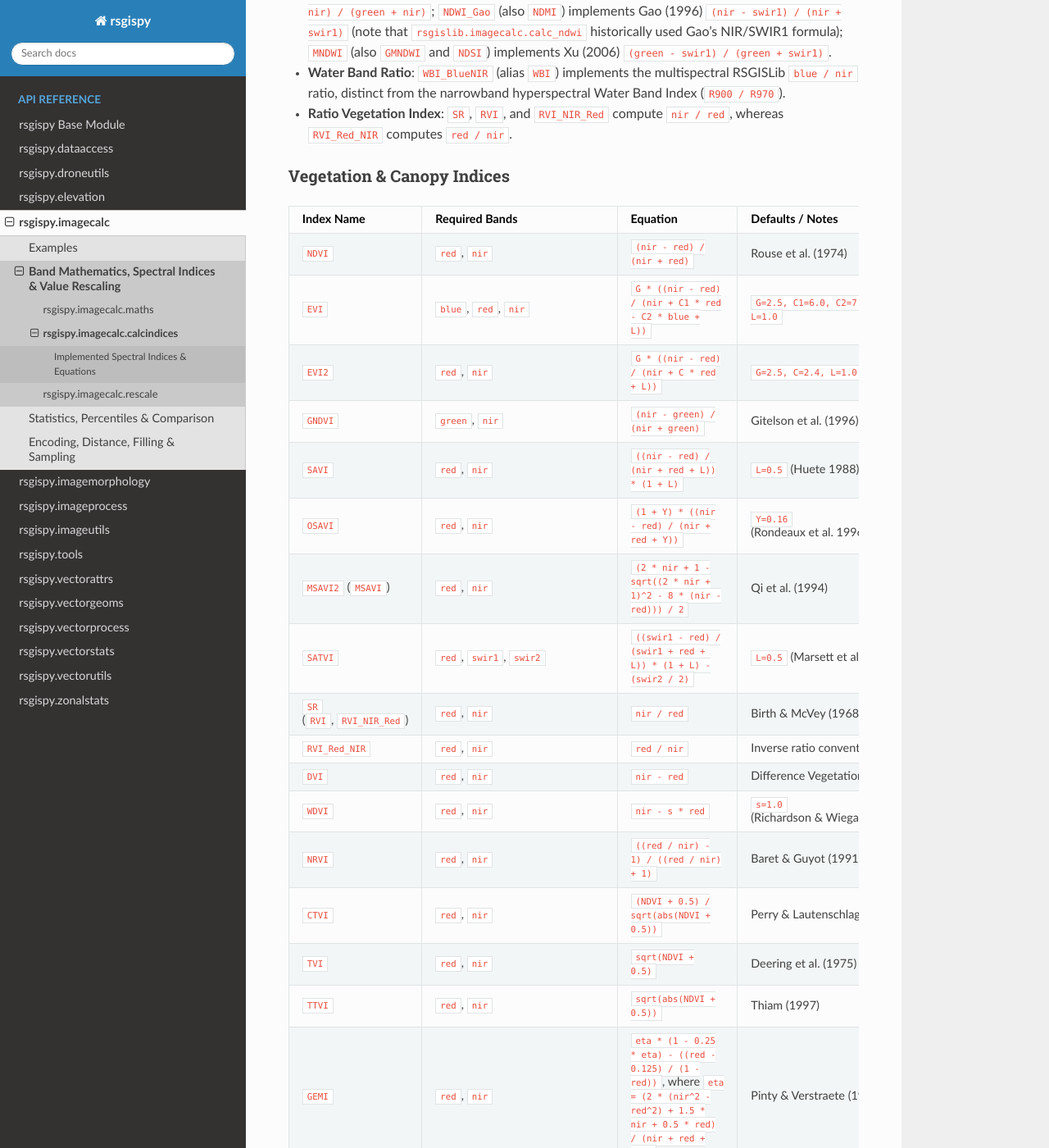
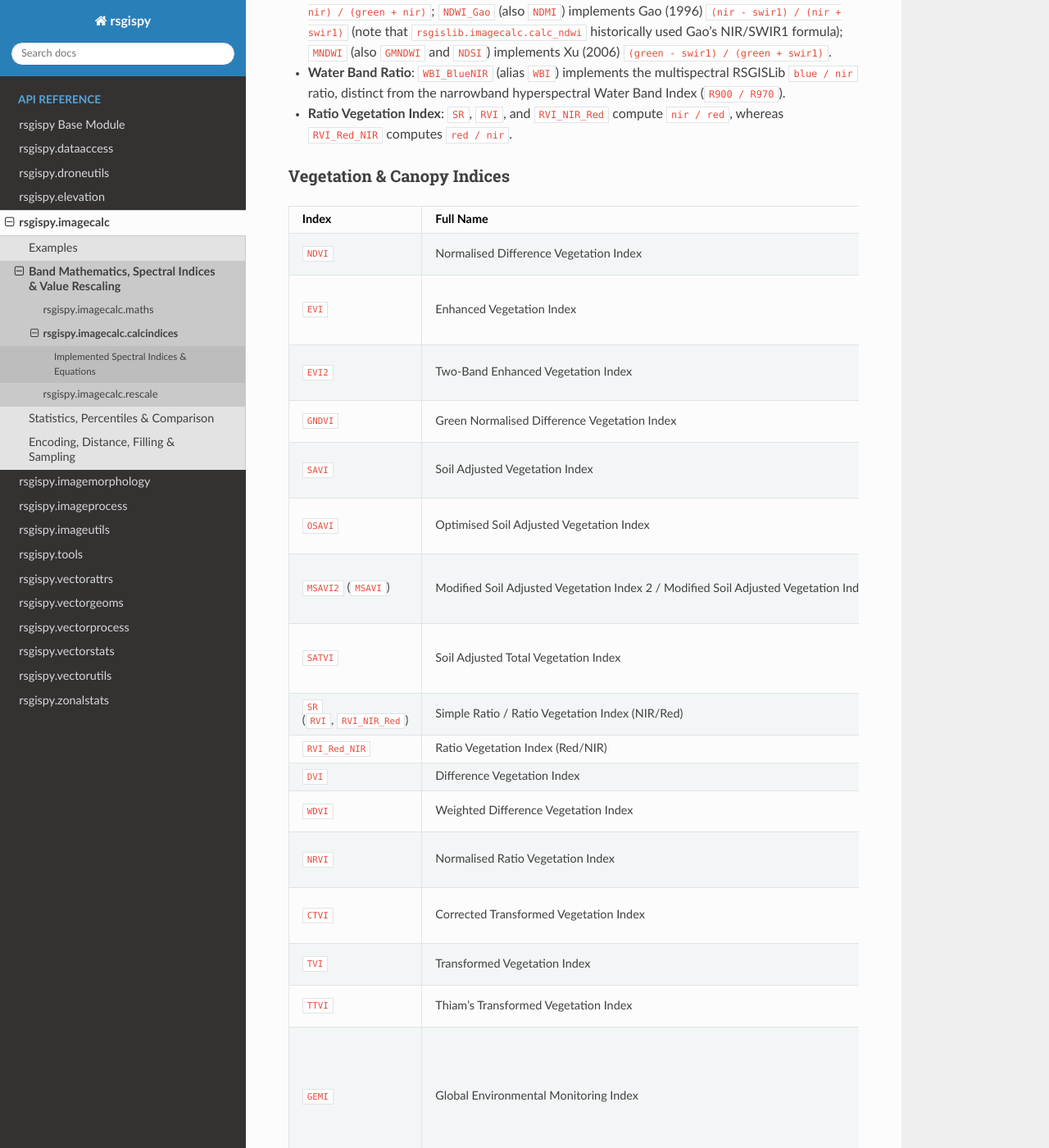
Before and after one commit to remotesensinginfo/rsgispy, a Sphinx documentation site: the page built from docs/imagecalc/calcindices.rst, in a window 1280 px wide and 1400 px high, scrolled down 512 px. Shown: the whole window at 82% size. Built offline with Sphinx 7.4.7 and the Read the Docs theme 3.1.0, drawn with Linux system fonts in a browser that asks for light colours; some of the changed text lies outside the part shown.

Commit message:
Updated docs for indices.

```diff
--- a/docs/imagecalc/calcindices.rst
+++ b/docs/imagecalc/calcindices.rst
@@ -34,129 +34,160 @@ Vegetation & Canopy Indices
 
 .. list-table::
    :header-rows: 1
-   :widths: 16 20 44 20
+   :widths: 14 22 14 32 18
 
-   * - Index Name
+   * - Index
+     - Full Name
      - Required Bands
      - Equation
      - Defaults / Notes
    * - ``NDVI``
+     - Normalised Difference Vegetation Index
      - ``red``, ``nir``
      - ``(nir - red) / (nir + red)``
      - Rouse et al. (1974)
    * - ``EVI``
+     - Enhanced Vegetation Index
      - ``blue``, ``red``, ``nir``
      - ``G * ((nir - red) / (nir + C1 * red - C2 * blue + L))``
      - ``G=2.5, C1=6.0, C2=7.5, L=1.0``
    * - ``EVI2``
+     - Two-Band Enhanced Vegetation Index
      - ``red``, ``nir``
      - ``G * ((nir - red) / (nir + C * red + L))``
      - ``G=2.5, C=2.4, L=1.0``
    * - ``GNDVI``
+     - Green Normalised Difference Vegetation Index
      - ``green``, ``nir``
      - ``(nir - green) / (nir + green)``
      - Gitelson et al. (1996)
    * - ``SAVI``
+     - Soil Adjusted Vegetation Index
      - ``red``, ``nir``
      - ``((nir - red) / (nir + red + L)) * (1 + L)``
      - ``L=0.5`` (Huete 1988)
    * - ``OSAVI``
+     - Optimised Soil Adjusted Vegetation Index
      - ``red``, ``nir``
      - ``(1 + Y) * ((nir - red) / (nir + red + Y))``
      - ``Y=0.16`` (Rondeaux et al. 1996)
    * - ``MSAVI2`` (``MSAVI``)
+     - Modified Soil Adjusted Vegetation Index 2 / Modified Soil Adjusted Vegetation Index
      - ``red``, ``nir``
      - ``(2 * nir + 1 - sqrt((2 * nir + 1)^2 - 8 * (nir - red))) / 2``
      - Qi et al. (1994)
    * - ``SATVI``
+     - Soil Adjusted Total Vegetation Index
      - ``red``, ``swir1``, ``swir2``
      - ``((swir1 - red) / (swir1 + red + L)) * (1 + L) - (swir2 / 2)``
      - ``L=0.5`` (Marsett et al. 2006)
    * - ``SR`` (``RVI``, ``RVI_NIR_Red``)
+     - Simple Ratio / Ratio Vegetation Index (NIR/Red)
      - ``red``, ``nir``
      - ``nir / red``
      - Birth & McVey (1968)
    * - ``RVI_Red_NIR``
+     - Ratio Vegetation Index (Red/NIR)
      - ``red``, ``nir``
      - ``red / nir``
      - Inverse ratio convention
    * - ``DVI``
+     - Difference Vegetation Index
      - ``red``, ``nir``
      - ``nir - red``
-     - Difference Vegetation Index
+     - Richardson & Wiegand (1977)
    * - ``WDVI``
+     - Weighted Difference Vegetation Index
      - ``red``, ``nir``
      - ``nir - s * red``
      - ``s=1.0`` (Richardson & Wiegand 1977)
    * - ``NRVI``
+     - Normalised Ratio Vegetation Index
      - ``red``, ``nir``
      - ``((red / nir) - 1) / ((red / nir) + 1)``
      - Baret & Guyot (1991)
    * - ``CTVI``
+     - Corrected Transformed Vegetation Index
      - ``red``, ``nir``
      - ``(NDVI + 0.5) / sqrt(abs(NDVI + 0.5))``
      - Perry & Lautenschlager (1984)
    * - ``TVI``
+     - Transformed Vegetation Index
      - ``red``, ``nir``
      - ``sqrt(NDVI + 0.5)``
      - Deering et al. (1975)
    * - ``TTVI``
+     - Thiam's Transformed Vegetation Index
      - ``red``, ``nir``
      - ``sqrt(abs(NDVI + 0.5))``
      - Thiam (1997)
    * - ``GEMI``
+     - Global Environmental Monitoring Index
      - ``red``, ``nir``
      - ``eta * (1 - 0.25 * eta) - ((red - 0.125) / (1 - red))``, where ``eta = (2 * (nir^2 - red^2) + 1.5 * nir + 0.5 * red) / (nir + red + 0.5)``
      - Pinty & Verstraete (1992)
    * - ``ARVI``
+     - Atmospherically Resistant Vegetation Index
      - ``blue``, ``red``, ``nir``
      - ``(nir - (red - gamma * (blue - red))) / (nir + (red - gamma * (blue - red)))``
      - ``gamma=1.0`` (Kaufman & Tanre 1992)
    * - ``SLAVI``
+     - Specific Leaf Area Vegetation Index
      - ``red``, ``nir``, ``swir2``
      - ``nir / (red + swir2)``
      - Lymburner et al. (2000)
    * - ``kNDVI``
+     - Kernel Normalised Difference Vegetation Index
      - ``red``, ``nir``
      - ``tanh(((nir - red) / (nir + red))^2)``
      - Camps-Valls et al. (2021)
    * - ``NIRv``
+     - Near-Infrared Reflectance of Vegetation
      - ``red``, ``nir``
      - ``((nir - red) / (nir + red)) * nir``
      - Badgley et al. (2017)
    * - ``NDRE``
+     - Normalised Difference Red-Edge Index
      - ``red_edge``, ``nir``
      - ``(nir - red_edge) / (nir + red_edge)``
      - Barnes et al. (2000)
    * - ``CIre``
+     - Chlorophyll Index Red-Edge
      - ``red_edge``, ``nir``
      - ``(nir / red_edge) - 1``
      - Gitelson et al. (2003)
    * - ``CIgreen``
+     - Chlorophyll Index Green
      - ``green``, ``nir``
      - ``(nir / green) - 1``
      - Gitelson et al. (2003)
    * - ``NPCRI``
+     - Normalised Pigment Chlorophyll Ratio Index
      - ``blue``, ``red``
      - ``(red - blue) / (red + blue)``
-     - Pigment Chlorophyll Ratio
+     - Penuelas et al. (1994)
    * - ``REMI``
+     - Red-Edge Mangrove Index
      - ``green``, ``red``, ``red_edge``, ``swir1``
      - ``(red_edge - red) / (swir1 + green)``
      - Chen et al. (2023)
    * - ``MVI``
+     - Mangrove Vegetation Index
      - ``green``, ``nir``, ``swir1``
      - ``(nir - green) / (swir1 - green)``
      - Baloloy et al. (2020)
    * - ``VARI``
+     - Visible Atmospherically Resistant Index
      - ``blue``, ``green``, ``red``
      - ``(green - red) / (green + red - blue)``
      - Gitelson et al. (2002)
    * - ``GLI``
+     - Green Leaf Index
      - ``blue``, ``green``, ``red``
      - ``(2 * green - red - blue) / (2 * green + red + blue)``
      - Louhaichi et al. (2001)
    * - ``ExG``
+     - Excess Green Index
      - ``blue``, ``green``, ``red``
      - ``2 * green - red - blue``
      - Woebbecke et al. (1995)
@@ -166,45 +197,55 @@ Water, Snow & Moisture Indices
 
 .. list-table::
    :header-rows: 1
-   :widths: 18 22 40 20
+   :widths: 15 23 16 28 18
 
-   * - Index Name
+   * - Index
+     - Full Name
      - Required Bands
      - Equation
      - Reference / Notes
    * - ``NDWI_McFeeters`` (``NDWI``, ``GNDWI``)
+     - Normalised Difference Water Index (McFeeters) / Green Normalised Difference Water Index
      - ``green``, ``nir``
      - ``(green - nir) / (green + nir)``
      - McFeeters (1996)
    * - ``NDWI_Gao`` (``NDMI``)
+     - Normalised Difference Water Index (Gao) / Normalised Difference Moisture Index
      - ``nir``, ``swir1``
      - ``(nir - swir1) / (nir + swir1)``
      - Gao (1996)
    * - ``MNDWI`` (``GMNDWI``)
+     - Modified Normalised Difference Water Index / Green Modified Normalised Difference Water Index
      - ``green``, ``swir1``
      - ``(green - swir1) / (green + swir1)``
      - Xu (2006)
    * - ``NDSI``
+     - Normalised Difference Snow Index
      - ``green``, ``swir1``
      - ``(green - swir1) / (green + swir1)``
      - Salomonson & Appel (2004)
    * - ``NDGI``
+     - Normalised Difference Glacier Index
      - ``green``, ``red``
      - ``(green - red) / (green + red)``
-     - Normalised Difference Glacier Index
+     - Keshri et al. (2009)
    * - ``AWEI_nsh``
+     - Automated Water Extraction Index (Non-Shadow)
      - ``green``, ``nir``, ``swir1``, ``swir2``
      - ``4 * (green - swir1) - (0.25 * nir + 2.75 * swir2)``
      - Feyisa et al. (2014), non-shadow
    * - ``AWEI_sh``
+     - Automated Water Extraction Index (Shadow)
      - ``blue``, ``green``, ``nir``, ``swir1``, ``swir2``
      - ``blue + 2.5 * green - 1.5 * (nir + swir1) - 0.25 * swir2``
      - Feyisa et al. (2014), shadow
    * - ``WI2015``
+     - Water Index 2015
      - ``green``, ``red``, ``nir``, ``swir1``, ``swir2``
      - ``1.7204 + 171 * green + 3 * red - 70 * nir - 45 * swir1 - 71 * swir2``
      - Fisher et al. (2016)
    * - ``WBI_BlueNIR`` (``WBI``)
+     - Water Band Index (Blue/NIR Ratio)
      - ``blue``, ``nir``
      - ``blue / nir``
      - RSGISLib Blue/NIR ratio
@@ -214,61 +255,75 @@ Burn, Soil, Built-up, Cloud & Mineral Indices
 
 .. list-table::
    :header-rows: 1
-   :widths: 18 22 40 20
+   :widths: 15 23 16 28 18
 
-   * - Index Name
+   * - Index
+     - Full Name
      - Required Bands
      - Equation
      - Reference / Notes
    * - ``NBR`` (``NBRI``)
+     - Normalised Burn Ratio / Normalised Burn Ratio Index
      - ``nir``, ``swir2``
      - ``(nir - swir2) / (nir + swir2)``
      - Key & Benson (2006)
    * - ``NBR2``
+     - Normalised Burn Ratio 2
      - ``swir1``, ``swir2``
      - ``(swir1 - swir2) / (swir1 + swir2)``
      - USGS NBR2
    * - ``BAI``
+     - Burn Area Index
      - ``red``, ``nir``
      - ``1 / ((0.1 - red)^2 + (0.06 - nir)^2)``
      - Chuvieco et al. (2002)
    * - ``BSI``
+     - Bare Soil Index
      - ``blue``, ``red``, ``nir``, ``swir1``
      - ``((swir1 + red) - (nir + blue)) / ((swir1 + red) + (nir + blue))``
-     - Bare Soil Index
+     - Rikimaru et al. (2002)
    * - ``NDBSI``
+     - Normalised Difference Bare Soil Index
      - ``blue``, ``green``, ``red``, ``nir``, ``swir1``
      - ``v = red - green``; ``r = 1 - (swir1 - nir) / (3 * |nir - red|)``; ``k = v * r``; ``-|swir1 - blue| / (swir1 + blue)`` if ``k < 0`` else ``(swir1 - blue) / (swir1 + blue)``
      - Liu et al. (2022)
    * - ``NDBI``
+     - Normalised Difference Built-up Index
      - ``nir``, ``swir1``
      - ``(swir1 - nir) / (swir1 + nir)``
      - Zha et al. (2003)
    * - ``Brightness``
+     - Visible Mean Brightness
      - ``blue``, ``green``, ``red``
      - ``(blue + green + red) / 3``
-     - Visible mean brightness
+     - Unscaled mean visible reflectance
    * - ``Brightness_Scaled``
+     - Standard-Deviation Stretched Visible Brightness
      - ``blue``, ``green``, ``red``
      - ``clip((Brightness - (mean - k * std)) / (2 * k * std), 0, 1)``
      - ``stretch_std_devs=2.0``
    * - ``Whiteness``
+     - Cloud Whiteness Index
      - ``blue``, ``green``, ``red``
      - ``(|blue - mean| + |green - mean| + |red - mean|) / mean``, ``mean = (blue + green + red) / 3``
      - Gomez-Chova et al. (2007)
    * - ``SI``
+     - Shadow Index
      - ``blue``, ``green``, ``red``
      - ``((1 - blue) * (1 - green) * (1 - red))^(1/3)``
-     - Shadow Index
+     - Rikimaru et al. (2002)
    * - ``CMR``
+     - Clay Minerals Ratio
      - ``swir1``, ``swir2``
      - ``swir1 / swir2``
      - Dogan (2009)
    * - ``FMR``
+     - Ferrous Minerals Ratio
      - ``nir``, ``swir1``
      - ``swir1 / nir``
      - Segal (1982)
    * - ``IOR``
+     - Iron Oxide Ratio
      - ``blue``, ``red``
      - ``red / blue``
      - Segal (1982)
```
